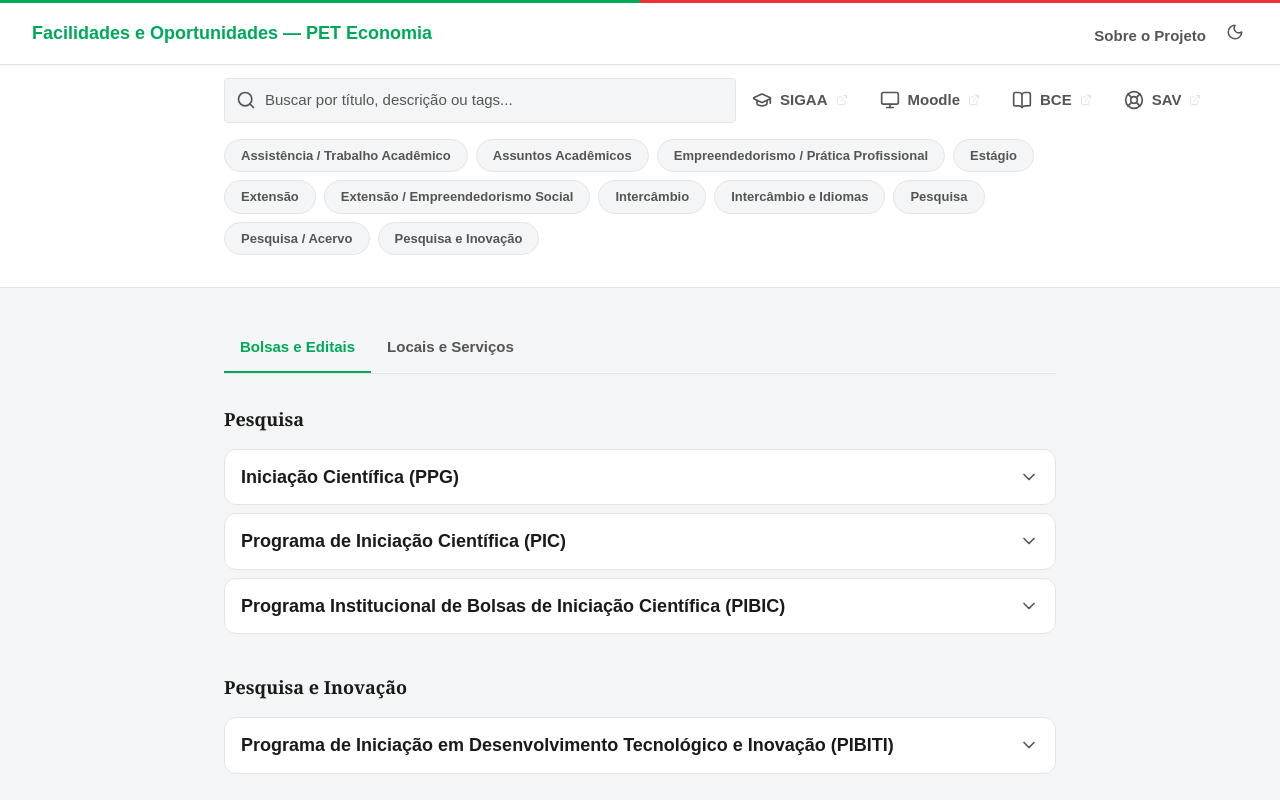
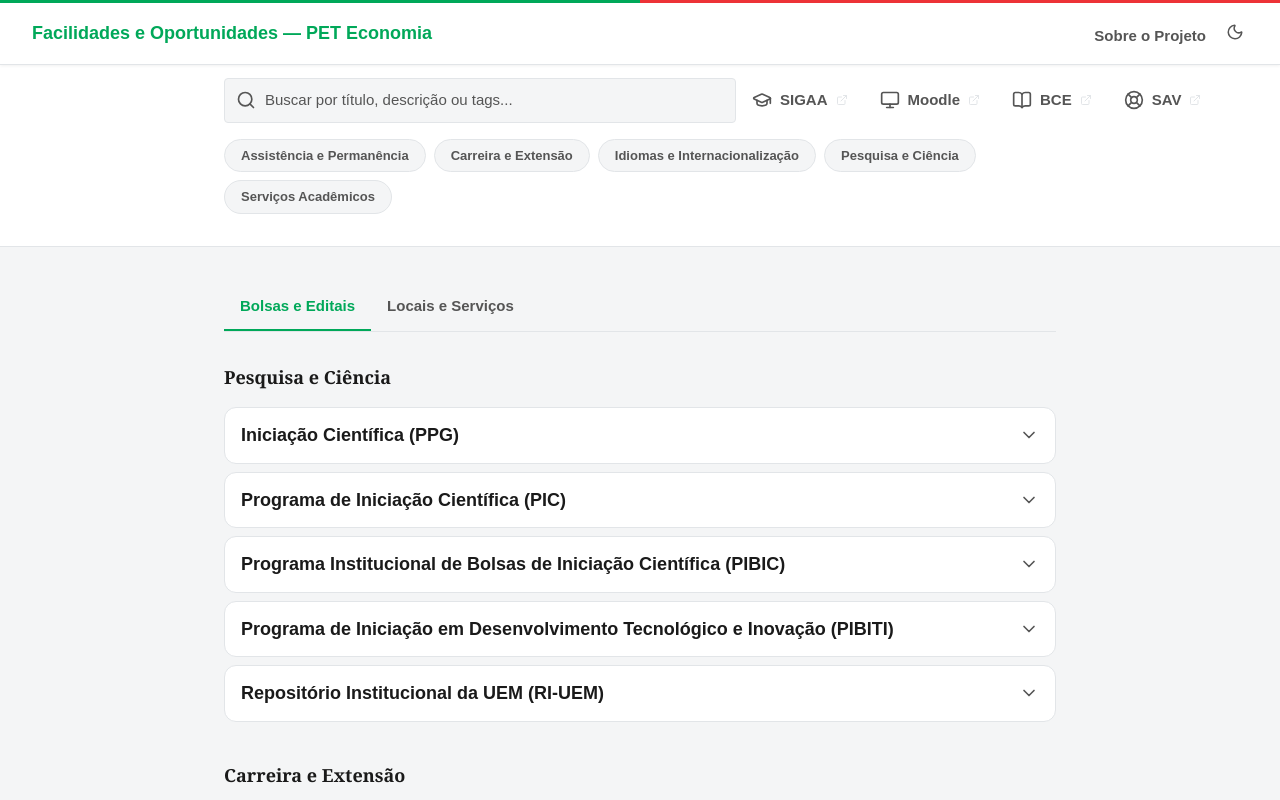
Before and after one commit to paulo-schnaufer/portal-uem, a React (Vite) app: page /explorar in a window 1280 px wide. Shown: the top 800 px of the page. Built offline with nearby package versions, Linux system fonts and the light colour scheme.

Commit message:
Atualiza categorias

```diff
--- a/src/data/facilidades.js
+++ b/src/data/facilidades.js
@@ -2,7 +2,7 @@ export const facilidadesData = [
   {
     id: "restaurante-universitario",
     titulo: "Restaurante Universitário (RU)",
-    categoria: "Alimentação",
+    categoria: "Serviços Acadêmicos",
     descricao: "Confira o cardápio semanal, valores e regras de acesso ao refeitório central da UEM.",
     link: "http://www.ru.uem.br",
     tags: ["alimentação", "cardápio", "almoço", "jantar"],
@@ -11,7 +11,7 @@ export const facilidadesData = [
   {
     id: "biblioteca-central",
     titulo: "Biblioteca Central (BCE)",
-    categoria: "Biblioteca",
+    categoria: "Serviços Acadêmicos",
     descricao: "Acesse o catálogo online, renove seus empréstimos e consulte horários de funcionamento.",
     link: "http://www.bce.uem.br",
     tags: ["livros", "estudo", "empréstimo", "acervo"],
@@ -20,7 +20,7 @@ export const facilidadesData = [
   {
     id: "diretoria-assuntos-comunitarios",
     titulo: "Diretoria de Assuntos Comunitários (DCA)",
-    categoria: "Assistência Estudantil",
+    categoria: "Assistência e Permanência",
     descricao: "Informações sobre auxílios, moradia estudantil, apoio psicológico e assistência social.",
     link: "http://www.dca.uem.br",
     tags: ["bolsas", "auxílio", "psicologia", "moradia"],
@@ -29,7 +29,7 @@ export const facilidadesData = [
   {
     id: "instituto-de-linguas",
     titulo: "Instituto de Línguas (ILG)",
-    categoria: "Idiomas",
+    categoria: "Idiomas e Internacionalização",
     descricao: "Oferece cursos de idiomas, disponibilizando aulas de inglês, espanhol e francês, com foco na formação no idioma. Os cursos são oferecidos mediante pagamento de matrícula e mensalidades, que variam de R$105,70 a R$235,00.",
     link: "http://www.ilg.uem.br",
     tags: ["inglês", "espanhol", "francês", "idiomas", "cursos"],
@@ -38,7 +38,7 @@ export const facilidadesData = [
   {
     id: "propae",
     titulo: "Programa de Apoio aos Estudantes com Necessidades Especiais (PROPAE)",
-    categoria: "Assistência Estudantil / Acessibilidade",
+    categoria: "Assistência e Permanência",
     descricao: "Programa da UEM que oferece apoio a estudantes com deficiência e/ou necessidades educacionais especiais. Promove a inclusão, oferece materiais adaptados, acompanhamento e atua na redução de barreiras de acessibilidade.",
     link: "http://www.propae.uem.br",
     tags: ["acessibilidade", "inclusão", "deficiência", "apoio", "necessidades especiais"],
@@ -47,7 +47,7 @@ export const facilidadesData = [
   {
     id: "instituto-de-estudos-japoneses",
     titulo: "Instituto de Estudos Japoneses (IEJ)",
-    categoria: "Idiomas e Cultura",
+    categoria: "Idiomas e Internacionalização",
     descricao: "Promove a integração universidade-sociedade através de atividades relacionadas à Língua e Cultura Japonesa, trabalhando para difundir a cultura japonesa.",
     link: "http://www.iej.uem.br",
     tags: ["japonês", "cultura", "idiomas", "língua japonesa"],
@@ -56,7 +56,7 @@ export const facilidadesData = [
   {
     id: "diretoria-assuntos-academicos",
     titulo: "Diretoria de Assuntos Acadêmicos (DAA)",
-    categoria: "Assuntos Acadêmicos",
+    categoria: "Serviços Acadêmicos",
     descricao: "Setor administrativo da vida do aluno na UEM. Na DAA, o estudante resolve questões de matrícula, solicita histórico escolar, emite certificados e acompanha toda a sua trajetória documental.",
     link: "http://www.daa.uem.br",
     tags: ["matrícula", "histórico escolar", "certificados", "documentos", "graduação"],
@@ -65,7 +65,7 @@ export const facilidadesData = [
   {
     id: "auxilio-alimentacao",
     titulo: "Auxílio Alimentação",
-    categoria: "Assistência Estudantil",
+    categoria: "Assistência e Permanência",
     descricao: "Concedido aos alunos em situação de vulnerabilidade socioeconômica, com a finalidade de oferecer condições para o atendimento de suas necessidades de alimentação básica e contribuir para a sua permanência na instituição.",
     link: "http://www.dca.uem.br",
     tags: ["alimentação", "auxílio", "vulnerabilidade", "permanência", "assistência"],
@@ -74,7 +74,7 @@ export const facilidadesData = [
   {
     id: "central-de-estagio",
     titulo: "Central de Estágio",
-    categoria: "Oportunidades / Estágios",
+    categoria: "Carreira e Extensão",
     descricao: "Através da Central de Estágio do governo do Paraná, oferece estágio remunerado não obrigatório no campus da UEM. As vagas são abertas para alunos de graduação de todas as instituições de ensino.",
     link: "http://www.estagio.uem.br",
     tags: ["estágio", "remunerado", "vagas", "governo pr", "oportunidade"],
@@ -83,7 +83,7 @@ export const facilidadesData = [
   {
     id: "servico-social-e-psicologico",
     titulo: "Serviço Social e Psicológico (ACOLHE UEM)",
-    categoria: "Assistência Estudantil",
+    categoria: "Assistência e Permanência",
     descricao: "Desenvolve ações para atender demandas psicossociais e socioeconômicas, contribuindo para a permanência do aluno. Inclui o projeto ACOLHE UEM, que orienta estudantes sobre serviços e direitos por meio de rodas de conversa.",
     link: "http://www.dca.uem.br",
     tags: ["psicologia", "serviço social", "acolhe uem", "saúde mental", "apoio"],
--- a/src/data/oportunidades.js
+++ b/src/data/oportunidades.js
@@ -2,7 +2,7 @@ export const oportunidadesData = [
   {
     id: "iniciacao-cientifica",
     titulo: "Iniciação Científica (PPG)",
-    categoria: "Pesquisa",
+    categoria: "Pesquisa e Ciência",
     descricao: "Editais e orientações gerais para bolsas de pesquisa, inovação e projetos científicos na universidade.",
     link: "http://www.ppg.uem.br",
     tags: ["pesquisa", "pibic", "bolsas", "ciência"],
@@ -11,7 +11,7 @@ export const oportunidadesData = [
   {
     id: "pic-iniciacao-cientifica",
     titulo: "Programa de Iniciação Científica (PIC)",
-    categoria: "Pesquisa",
+    categoria: "Pesquisa e Ciência",
     descricao: "Estimula a pesquisa voluntária na graduação por 12 meses (12h/semana) sob orientação docente, culminando em apresentação de resultados científicos.",
     link: "http://www.ppg.uem.br",
     tags: ["pesquisa", "pic", "voluntário", "ciência"],
@@ -20,7 +20,7 @@ export const oportunidadesData = [
   {
     id: "pibic-bolsas-pesquisa",
     titulo: "Programa Institucional de Bolsas de Iniciação Científica (PIBIC)",
-    categoria: "Pesquisa",
+    categoria: "Pesquisa e Ciência",
     descricao: "Programa remunerado (20h/semana por 12 meses) para desenvolvimento de pesquisas com coleta, análise de dados e apresentação dos resultados no EAIC.",
     link: "http://www.ppg.uem.br",
     tags: ["pesquisa", "pibic", "bolsas", "eaic", "ciência"],
@@ -29,7 +29,7 @@ export const oportunidadesData = [
   {
     id: "pibiti-tecnologia-inovacao",
     titulo: "Programa de Iniciação em Desenvolvimento Tecnológico e Inovação (PIBITI)",
-    categoria: "Pesquisa e Inovação",
+    categoria: "Pesquisa e Ciência",
     descricao: "Bolsas focadas no desenvolvimento de novas tecnologias, inovação, propriedade intelectual e empreendedorismo (20h/semana por 12 meses) com apresentação no EAIC.",
     link: "http://www.ppg.uem.br",
     tags: ["tecnologia", "inovação", "pibiti", "bolsas", "empreendedorismo"],
@@ -38,7 +38,7 @@ export const oportunidadesData = [
   {
     id: "projetos-extensao",
     titulo: "Pró-Reitoria de Extensão e Cultura (PEC)",
-    categoria: "Extensão",
+    categoria: "Carreira e Extensão",
     descricao: "Participe de projetos que conectam a universidade à comunidade e geram horas complementares.",
     link: "http://www.pec.uem.br",
     tags: ["extensão", "comunidade", "cultura", "horas-complementares"],
@@ -47,7 +47,7 @@ export const oportunidadesData = [
   {
     id: "mobilidade-academica-internacional",
     titulo: "Mobilidade Acadêmica Internacional (ECI)",
-    categoria: "Intercâmbio",
+    categoria: "Idiomas e Internacionalização",
     descricao: "Coordenada pelo ECI, promove acordos com instituições estrangeiras, bolsas no exterior, recepção de alunos internacionais e eventos como o Mobility Day.",
     link: "http://www.eci.uem.br",
     tags: ["intercâmbio", "mobilidade", "exterior", "internacional", "mobility day"],
@@ -56,7 +56,7 @@ export const oportunidadesData = [
   {
     id: "internacionalizacao-em-casa",
     titulo: "Internacionalização em Casa (IeC)",
-    categoria: "Intercâmbio e Idiomas",
+    categoria: "Idiomas e Internacionalização",
     descricao: "Promove experiências internacionais no campus por meio de políticas linguísticas, Português para Estrangeiros (PLA), Celpe-Bras e suporte a intercâmbios virtuais (COIL).",
     link: "http://www.eci.uem.br",
     tags: ["iec", "português", "celpe-bras", "coil", "internacional"],
@@ -65,7 +65,7 @@ export const oportunidadesData = [
   {
     id: "secao-estagios",
     titulo: "Pró-Reitoria de Ensino (PEN) - Estágios",
-    categoria: "Estágio",
+    categoria: "Carreira e Extensão",
     descricao: "Mural de vagas, emissão de termos de compromisso e documentação para estágios obrigatórios.",
     link: "http://www.pen.uem.br",
     tags: ["estágio", "emprego", "carreira", "prática"],
@@ -74,7 +74,7 @@ export const oportunidadesData = [
   {
     id: "diretoria-assuntos-academicos",
     titulo: "Diretoria de Assuntos Acadêmicos (DAA)",
-    categoria: "Assuntos Acadêmicos",
+    categoria: "Serviços Acadêmicos",
     descricao: "Setor administrativo do aluno na UEM. Gestão de matrícula, solicitação de histórico escolar, emissão de certificados e trajetória documental até a graduação.",
     link: "http://www.daa.uem.br",
     tags: ["matrícula", "histórico escolar", "certificados", "documentos"],
@@ -83,7 +83,7 @@ export const oportunidadesData = [
   {
     id: "empresas-juniores",
     titulo: "Empresas Juniores (EJ)",
-    categoria: "Empreendedorismo / Prática Profissional",
+    categoria: "Carreira e Extensão",
     descricao: "Associações geridas por estudantes que prestam consultoria real com orientação docente, proporcionando vivência empresarial prática na graduação.",
     link: "http://www.uem.br",
     tags: ["empresa júnior", "consultoria", "empreendedorismo", "prática profissional"],
@@ -92,7 +92,7 @@ export const oportunidadesData = [
   {
     id: "enactus-uem",
     titulo: "Enactus UEM",
-    categoria: "Extensão / Empreendedorismo Social",
+    categoria: "Carreira e Extensão",
     descricao: "Projeto de extensão que desenvolve soluções sustentáveis e empreendedoras para comunidades vulneráveis, formando líderes focados em impacto social.",
     link: "http://www.pec.uem.br",
     tags: ["enactus", "empreendedorismo social", "impacto social", "extensão"],
@@ -101,7 +101,7 @@ export const oportunidadesData = [
   {
     id: "bolsa-permanencia",
     titulo: "Bolsa Permanência",
-    categoria: "Assistência / Trabalho Acadêmico",
+    categoria: "Assistência e Permanência",
     descricao: "Bolsa remunerada exclusiva para graduandos (R$ 8,75/hora, até 4h diárias) com atividades práticas executadas nos diversos setores da UEM.",
     link: "http://www.dca.uem.br",
     tags: ["bolsa", "remuneração", "permanência", "trabalho", "auxílio"],
@@ -110,7 +110,7 @@ export const oportunidadesData = [
   {
     id: "repositorio-institucional",
     titulo: "Repositório Institucional da UEM (RI-UEM)",
-    categoria: "Pesquisa / Acervo",
+    categoria: "Pesquisa e Ciência",
     descricao: "Reúne e preserva teses, dissertações, artigos e produções acadêmicas da UEM. Integrado ao Portal de E-books, Periódicos e catálogo online da BCE.",
     link: "http://www.bce.uem.br",
     tags: ["repositório", "pesquisa", "teses", "artigos", "e-books", "bce"],
```
